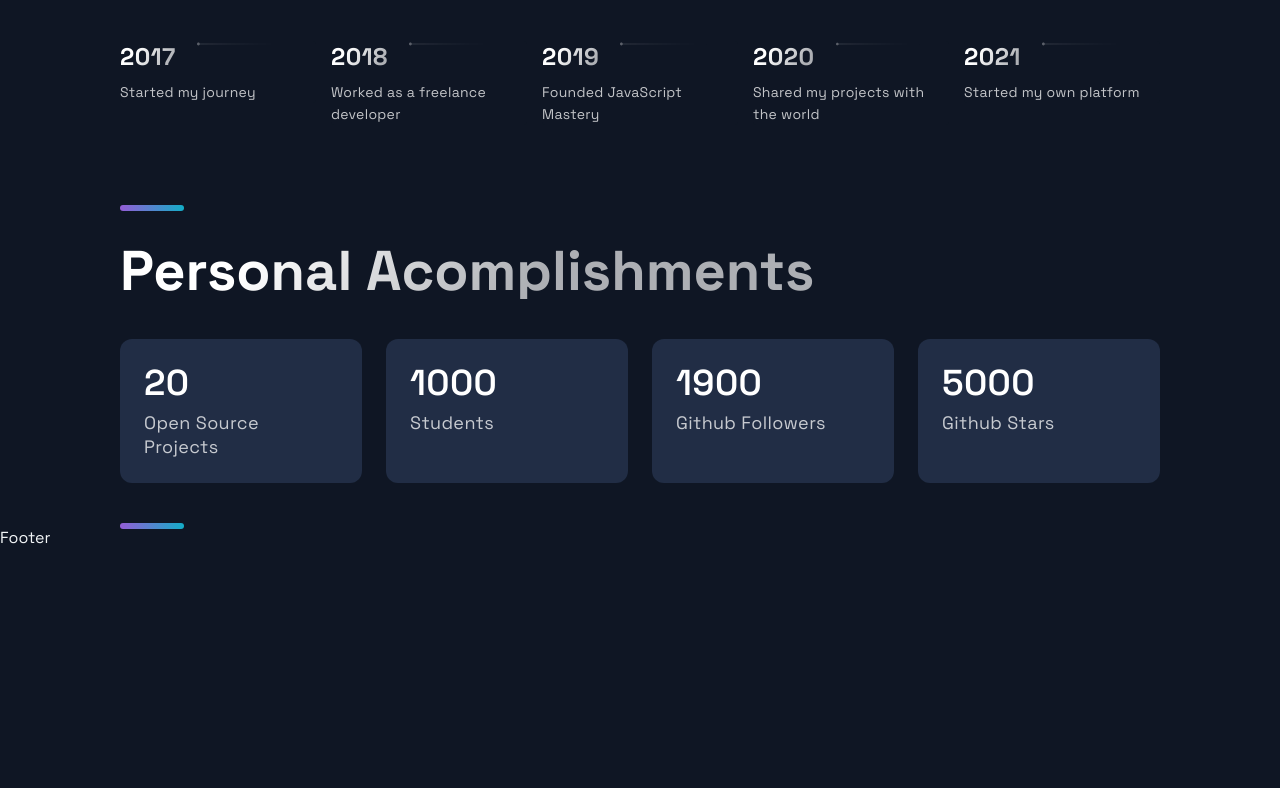
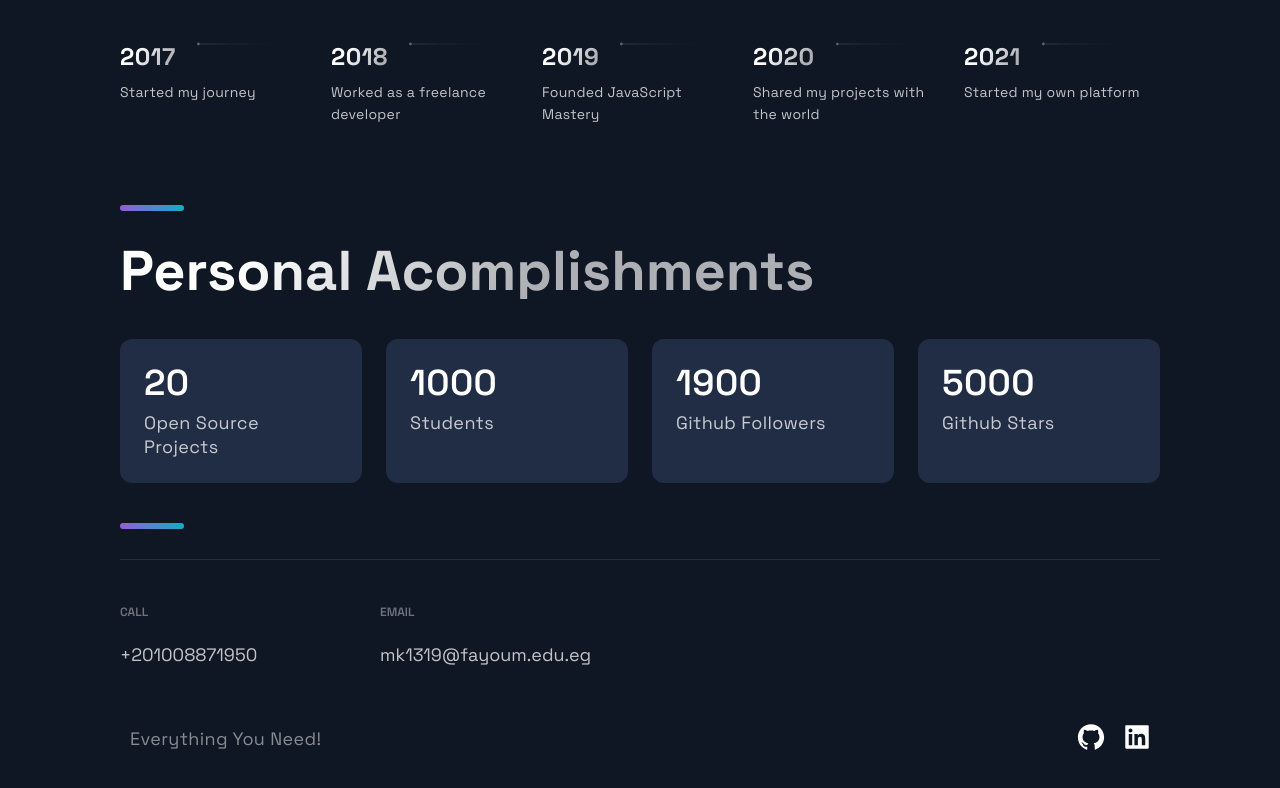
Before and after one commit to mostafakamal22/nextjs-portfolio, a Next.js app: page / in a window 1280 px wide. Shown: the part 2754-3542 px from the top of the page. Before the commit the page ends 3302 px from the top, so only its background shows below. Built offline with nearby package versions, Linux system fonts and the light colour scheme.

Commit message:
finish footer section initial setup

```diff
--- a/src/components/Footer/Footer.js
+++ b/src/components/Footer/Footer.js
@@ -1,14 +1,49 @@
-import React from 'react';
-import { AiFillGithub, AiFillInstagram, AiFillLinkedin } from 'react-icons/ai';
+import React from "react";
+import { AiFillGithub, AiFillLinkedin } from "react-icons/ai";
 
-import { SocialIcons } from '../Header/HeaderStyles';
-import { CompanyContainer, FooterWrapper, LinkColumn, LinkItem, LinkList, LinkTitle, Slogan, SocialContainer, SocialIconsContainer } from './FooterStyles';
+import { SocialIcons } from "../Header/HeaderStyles";
+import {
+  CompanyContainer,
+  FooterWrapper,
+  LinkColumn,
+  LinkItem,
+  LinkList,
+  LinkTitle,
+  Slogan,
+  SocialContainer,
+  SocialIconsContainer,
+} from "./FooterStyles";
 
 const Footer = () => {
   return (
-    <div>
-      Footer
-    </div>
+    <FooterWrapper id="footer">
+      <LinkList>
+        <LinkColumn>
+          <LinkTitle>Call</LinkTitle>
+          <LinkItem href="tel:+201008871950">+201008871950</LinkItem>
+        </LinkColumn>
+        <LinkColumn>
+          <LinkTitle>Email</LinkTitle>
+          <LinkItem href="mailto:mk1319@fayoum.edu.eg">
+            mk1319@fayoum.edu.eg
+          </LinkItem>
+        </LinkColumn>
+      </LinkList>
+      <SocialIconsContainer>
+        <CompanyContainer>
+          <Slogan>Everything You Need!</Slogan>
+        </CompanyContainer>
+        <SocialContainer>
+          <SocialIcons href="https://github.com/mostafakamal22">
+            <AiFillGithub size="3rem" />
+          </SocialIcons>
+
+          <SocialIcons href="https://linkedin.com/in/mostafakamal22/">
+            <AiFillLinkedin size="3rem" />
+          </SocialIcons>
+        </SocialContainer>
+      </SocialIconsContainer>
+    </FooterWrapper>
   );
 };
 
--- a/src/components/Projects/Projects.js
+++ b/src/components/Projects/Projects.js
@@ -25,30 +25,30 @@ const Projects = () => (
     <SectionDivider />
     <SectionTitle main>Projects</SectionTitle>
     <GridContainer>
-      {projects.map(
-        ({ id, description, source, tags, visit, image, title }) => (
-          <BlogCard key={id}>
-            <Img src={image} />
+      {projects.map((p, i) => {
+        return (
+          <BlogCard key={i}>
+            <Img src={p.image} />
             <TitleContent>
-              <HeaderThree title>{title}</HeaderThree>
+              <HeaderThree title>{p.title}</HeaderThree>
               <Hr />
             </TitleContent>
-            <CardInfo>{description}</CardInfo>
+            <CardInfo className="card-info">{p.description}</CardInfo>
             <div>
               <TitleContent>Stack</TitleContent>
               <TagList>
-                {tags.map((tag, index) => (
-                  <Tag key={index}>{tag}</Tag>
-                ))}
+                {p.tags.map((t, i) => {
+                  return <Tag key={i}>{t}</Tag>;
+                })}
               </TagList>
             </div>
             <UtilityList>
-              <ExternalLinks href={visit}>Code</ExternalLinks>
-              <ExternalLinks href={source}>Source</ExternalLinks>
+              <ExternalLinks href={p.visit}>Code</ExternalLinks>
+              <ExternalLinks href={p.source}>Source</ExternalLinks>
             </UtilityList>
           </BlogCard>
-        )
-      )}
+        );
+      })}
     </GridContainer>
   </Section>
 );
--- a/src/components/Projects/ProjectsStyles.js
+++ b/src/components/Projects/ProjectsStyles.js
@@ -1,11 +1,11 @@
-import styled from 'styled-components';
+import styled from "styled-components";
 
 export const Img = styled.img`
-  width:100%;
-  height:100%;
+  width: 100%;
+  height: 100%;
   object-fit: cover;
   overflow: hidden;
-`
+`;
 
 export const GridContainer = styled.section`
   display: grid;
@@ -20,8 +20,7 @@ row-gap: 3rem;
     padding: 2rem;
     padding-bottom: 0;
   }
-
-`
+`;
 export const BlogCard = styled.div`
   border-radius: 10px;
   box-shadow: 3px 3px 20px rgba(80, 78, 78, 0.5);
@@ -35,16 +34,14 @@ export const TitleContent = styled.div`
   text-align: center;
   z-index: 20;
   width: 100%;
-
 `;
-
 
 export const HeaderThree = styled.h3`
   font-weight: 500;
   letter-spacing: 2px;
   color: #9cc9e3;
-  padding: .5rem 0;
-  font-size: ${(props) => props.title ? '3rem' : '2rem'};
+  padding: 0.5rem 0;
+  font-size: ${(props) => (props.title ? "3rem" : "2rem")};
 `;
 
 export const Hr = styled.hr`
@@ -59,12 +56,11 @@ export const Intro = styled.div`
   width: 170px;
   margin: 0 auto;
   color: #dce3e7;
-  font-family: 'Droid Serif', serif;
+  font-family: "Droid Serif", serif;
   font-size: 13px;
   font-style: italic;
   line-height: 18px;
 `;
-
 
 export const CardInfo = styled.p`
   width: 100%;
@@ -74,11 +70,9 @@ export const CardInfo = styled.p`
   line-height: 24px;
   text-align: justify;
   @media ${(props) => props.theme.breakpoints.sm} {
-    padding:.3rem
-
+    padding: 0.3rem;
   }
 `;
-
 
 export const UtilityList = styled.ul`
   list-style-type: none;
@@ -89,15 +83,14 @@ export const UtilityList = styled.ul`
 `;
 
 export const ExternalLinks = styled.a`
-color:#d4c0c0;
+  color: #d4c0c0;
   font-size: 1.6rem;
-padding:1rem 1.5rem;
+  padding: 1rem 1.5rem;
   background: #6b3030;
   border-radius: 15px;
   transition: 0.5s;
-&:hover{
+  &:hover {
     background: #801414;
-
   }
 `;
 
@@ -105,8 +98,8 @@ export const TagList = styled.ul`
   display: flex;
   justify-content: space-around;
   padding: 2rem;
-`
+`;
 export const Tag = styled.li`
   color: #d8bfbf;
   font-size: 1.5rem;
-`
+`;
```
Lines whose indentation alone changed are shown as unchanged.
